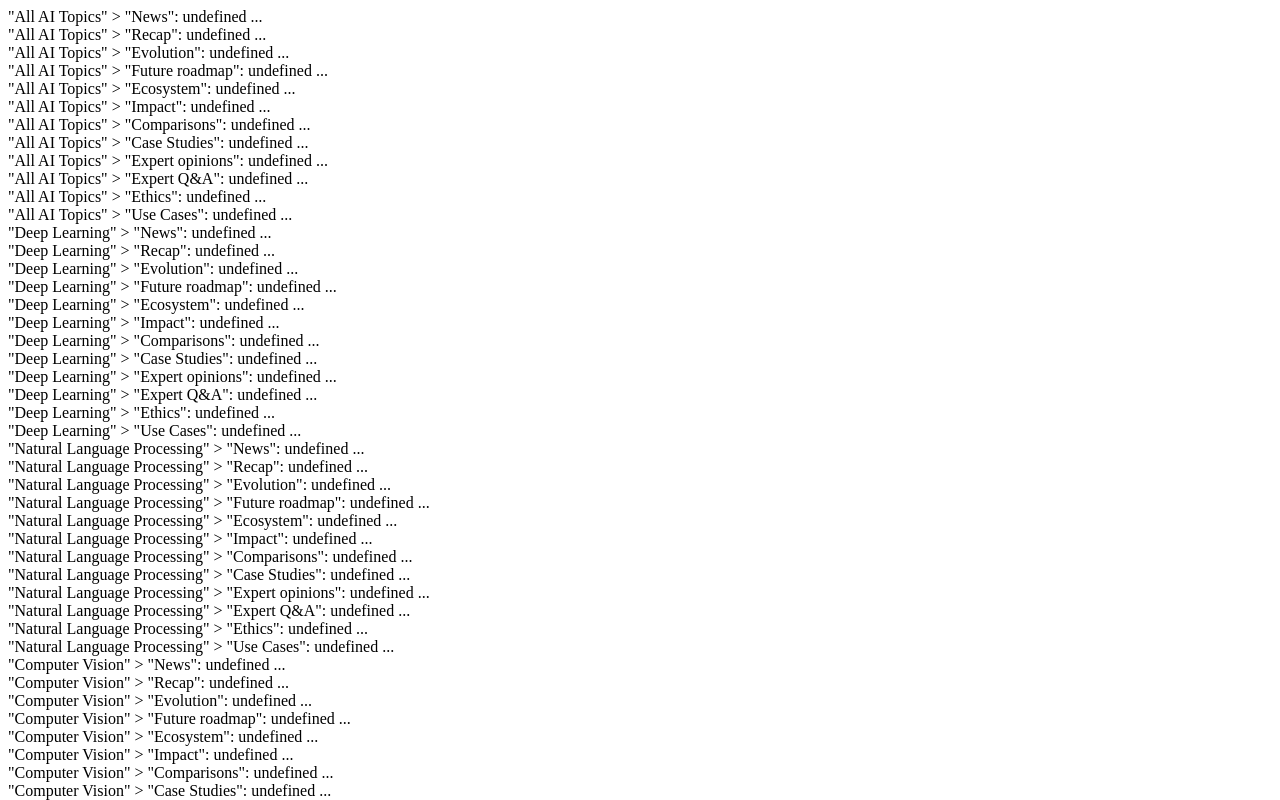
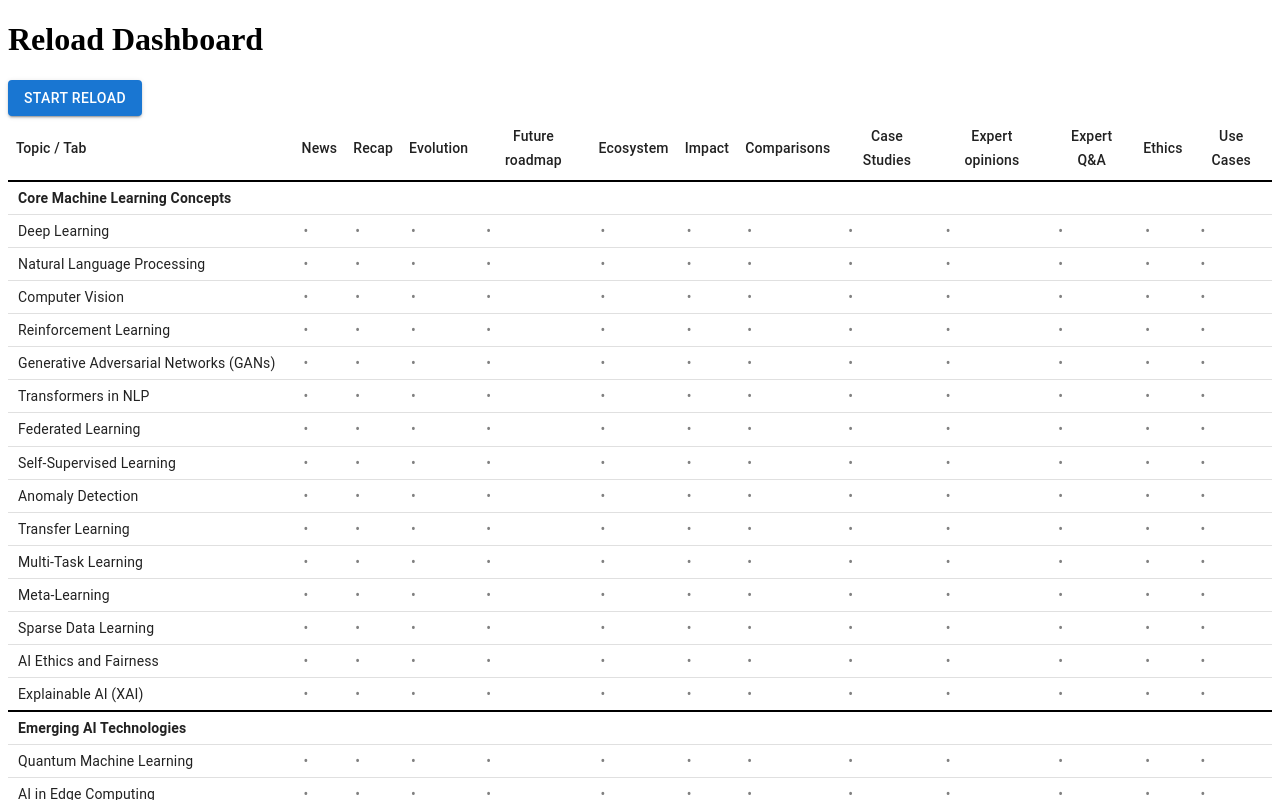
Before and after one commit to sitaram/aitrends, a Next.js app: page /reload in a window 1280 px wide. Shown: the top 800 px of the page. Built offline with nearby package versions, Linux system fonts and the light colour scheme; no server answers.

Commit message:
reload-dashboard

```diff
--- a/app/api.js
+++ b/app/api.js
@@ -2,24 +2,25 @@
 import axios from 'axios';
 import { splitChat } from './utils';
 
-export const fetchContent = async (queryPrompt, ttl, setContent, setIsLoading, signal) => {
+export const fetchContent = async (prompt, ttl, setContent, setIsLoading, signal) => {
+  console.log(prompt);
   try {
-    setContent([]);
+    if (setContent) setContent([]);
     const response = await axios({
       method: 'post',
       url: '/api/query-openai',
-      data: { prompt: queryPrompt, ttl: ttl },
+      data: { prompt: prompt, ttl: ttl },
       signal: signal,
     });
     const data = response.data.data;
-    setContent(splitChat(data));
-    setIsLoading(false);
+    if (setContent) setContent(splitChat(data));
+    if (setIsLoading) setIsLoading(false);
   } catch (error) {
     if (axios.isCancel(error)) {
       console.log('Request canceled:', error.message);
     } else {
       console.error('Error fetching content:', error);
     }
-    setIsLoading(false);
+    if (setIsLoading) setIsLoading(false);
   }
 };
--- a/app/data-reload.js
+++ /dev/null
@@ -1,55 +0,0 @@
-'use client';
-
-import axios from 'axios';
-import { topics } from './topics';
-import { tabs } from './tabs';
-import { fetchContent } from './api';
-import * as Constants from './constants';
-
-const DataReload = async (onSuccess, onError) => {
-  try {
-    const fetch = async (topic, tab) => {
-      try {
-        const prompt = tab.prompt.replace('${topic}', topic);
-        const ttl = tab.ttl || 90 * 86400;
-        console.log(topic, prompt);
-        await fetchContent(
-          prompt,
-          ttl,
-          (content) => {
-            document.write(`"${topic}" > "${tab.name}": `, content[0], ` ...<br>`);
-          },
-          (isLoading) => {
-            // Handle loading state if needed
-          },
-          new AbortController().signal // You can pass a signal if required
-        );
-      } catch (error) {
-        if (axios.isCancel(error)) {
-          document.write('Request was cancelled');
-        } else {
-          document.write('An error occurred:', error);
-        }
-      }
-    };
-
-    tabs.forEach((tab) => {
-      fetch(Constants.ALLTOPICS, tab);
-    });
-
-    // Iterating through clusters to fetch data for each topic within each tab
-    for (const cluster of topics.clusters) {
-      for (const topic of cluster.topics) {
-        for (const tab of tabs) {
-          fetch(topic, tab);
-        }
-      }
-    }
-
-    onSuccess(); // Call this when fetching is successfully completed
-  } catch (error) {
-    onError(error.message); // Pass error message to the onError callback
-  }
-};
-
-export default DataReload;
--- a/pages/reload.js
+++ b/pages/reload.js
@@ -1,38 +1,149 @@
-// pages/reload.js
-import React, { useState, useEffect } from 'react';
-import DataReload from '../app/data-reload';
-import { Snackbar } from '@mui/material';
+import React, { useState, useRef } from 'react';
+import { Button, Table, TableBody, TableCell, TableHead, TableRow } from '@mui/material';
+import { fetchContent } from '../app/api';
+import { topics } from '../app/topics';
+import { tabs } from '../app/tabs';
+import axios from 'axios';
 
 const Reload = () => {
-  const [snackbarOpen, setSnackbarOpen] = useState(false);
-  const [snackbarMessage, setSnackbarMessage] = useState('');
+  const [reloadState, setReloadState] = useState({});
+  const [loading, setLoading] = useState(false);
+  const [requestInProgress, setRequestInProgress] = useState(false);
 
-  const handleSnackbarOpen = (message) => {
-    setSnackbarMessage(message);
-    setSnackbarOpen(true);
+  const abortControllers = useRef([]);
+
+  const fetchData = async (topic, tab, signal) => {
+    const prompt = tab.prompt.replace('${topic}', topic);
+    const ttl = tab.ttl || 90 * 86400;
+    try {
+      const content = await fetchContent(
+        prompt,
+        ttl,
+        () => {},
+        () => {},
+        signal
+      );
+      return { success: true, content };
+    } catch (error) {
+      if (axios.isCancel(error)) {
+        console.log('Request was cancelled');
+      } else {
+        console.error('An error occurred:', error);
+      }
+      return { success: false, error };
+    }
   };
 
-  const handleSnackbarClose = (event, reason) => {
-    if (reason === 'clickaway') {
-      return;
+  const renderStatusIcon = (status, inProgress) => {
+    if (inProgress) {
+      return <span style={{ color: 'orange' }}>•</span>;
+    } else {
+      switch (status) {
+        case 'success':
+          return <span style={{ color: 'green', fontWeight: 'bold' }}>✔️</span>; // Corrected color value
+        case 'error':
+          return <span style={{ color: 'red', fontWeight: 'bold' }}>❌</span>; // Corrected color value
+        default:
+          return <span style={{ color: 'gray' }}>•</span>;
+      }
     }
-    setSnackbarOpen(false);
   };
 
-  useEffect(() => {
-    DataReload(
-      () => handleSnackbarOpen('Data successfully reloaded!'),
-      (errorMessage) => handleSnackbarOpen(`Error: ${errorMessage}`)
-    );
-    // Add dependencies if any, or leave it as [] for on-mount only execution
-  }, []);
+  const handleReloadClick = () => {
+    if (!loading) {
+      setLoading(true);
+      setRequestInProgress(true); // Set request in progress
+
+      topics.clusters.forEach((cluster) => {
+        cluster.topics.forEach((topic) => {
+          tabs.forEach((tab) => {
+            const key = `${cluster.name}-${topic}-${tab.name}`;
+            const controller = new AbortController();
+            abortControllers.current.push(controller);
+
+            fetchData(topic, tab, controller.signal)
+              .then(({ success, content }) => {
+                setReloadState((prevState) => ({ ...prevState, [key]: success ? 'success' : 'error' }));
+              })
+              .catch(() => {
+                setReloadState((prevState) => ({ ...prevState, [key]: 'error' }));
+              })
+              .finally(() => {
+                // This may not be correctly resetting the requestInProgress for individual requests
+                setRequestInProgress(false); // Reset request in progress when all requests are complete
+              });
+          });
+        });
+      });
+    } else {
+      // Abort all ongoing requests
+      abortControllers.current.forEach((controller) => {
+        controller.abort();
+      });
+      abortControllers.current = []; // Clear the array of abort controllers
+
+      // Reset reloadState for all keys to make icons go back to gray
+      const resetState = Object.keys(reloadState).reduce((acc, key) => {
+        acc[key] = ''; // Reset to default state, which will render gray icon
+        return acc;
+      }, {});
+
+      setReloadState(resetState);
+      setLoading(false);
+      setRequestInProgress(false); // Ensure to reset this as well to reflect no ongoing requests
+    }
+  };
 
   return (
     <>
-      <div>
-        <p>Reloading content, please wait...</p>
-      </div>
-      <Snackbar open={snackbarOpen} autoHideDuration={2000} onClose={handleSnackbarClose} message={snackbarMessage} />
+      <h1>Reload Dashboard</h1>
+      <Button variant="contained" color="primary" onClick={handleReloadClick}>
+        {loading ? 'Stop Reload' : 'Start Reload'}
+      </Button>
+
+      <Table>
+        <TableHead>
+          <TableRow>
+            <TableCell style={{ padding: '8px' }}>Topic / Tab</TableCell>
+            {tabs.map((tab, index) => (
+              <TableCell key={index} align="center" style={{ padding: '8px' }}>
+                {tab.name}
+              </TableCell>
+            ))}
+          </TableRow>
+        </TableHead>
+
+        <TableBody>
+          {topics.clusters.map((cluster, clusterIndex) => (
+            <React.Fragment key={`cluster-${clusterIndex}`}>
+              {' '}
+              {/* Added unique key here */}
+              <TableRow>
+                <TableCell
+                  colSpan={tabs.length + 1}
+                  style={{ fontWeight: 'bold', borderTop: '2px solid black', padding: '6px 10px' }}
+                >
+                  {cluster.name}
+                </TableCell>
+              </TableRow>
+              {cluster.topics.map((topic, topicIndex) => (
+                <TableRow key={`${clusterIndex}-${topicIndex}`}>
+                  {' '}
+                  {/* This key is already unique */}
+                  <TableCell style={{ paddingLeft: '1em', padding: '6px 10px' }}>{topic}</TableCell>
+                  {tabs.map((tab, tabIndex) => (
+                    <TableCell key={`${clusterIndex}-${topicIndex}-${tabIndex}`} style={{ padding: '6px 10px' }}>
+                      {' '}
+                      {/* Ensure this key is also unique */}
+                      {renderStatusIcon(reloadState[`${cluster.name}-${topic}-${tab.name}`], requestInProgress)}
+                    </TableCell>
+                  ))}
+                </TableRow>
+              ))}
+            </React.Fragment>
+          ))}
+        </TableBody>
+      </Table>
     </>
   );
 };
```
